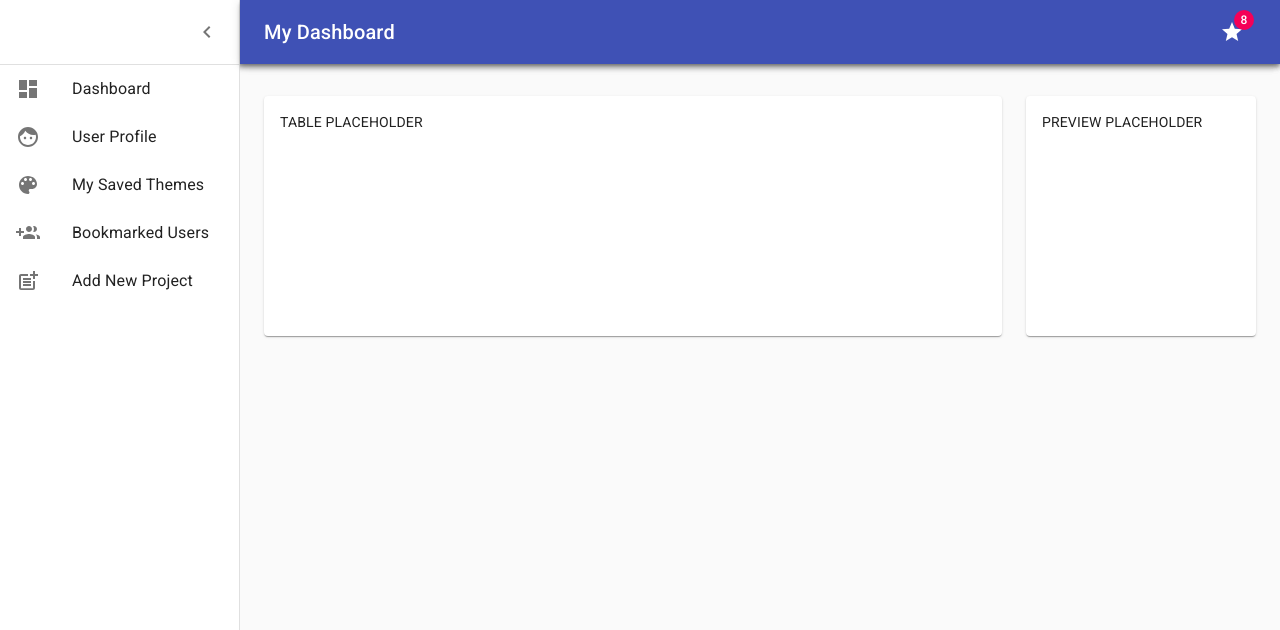
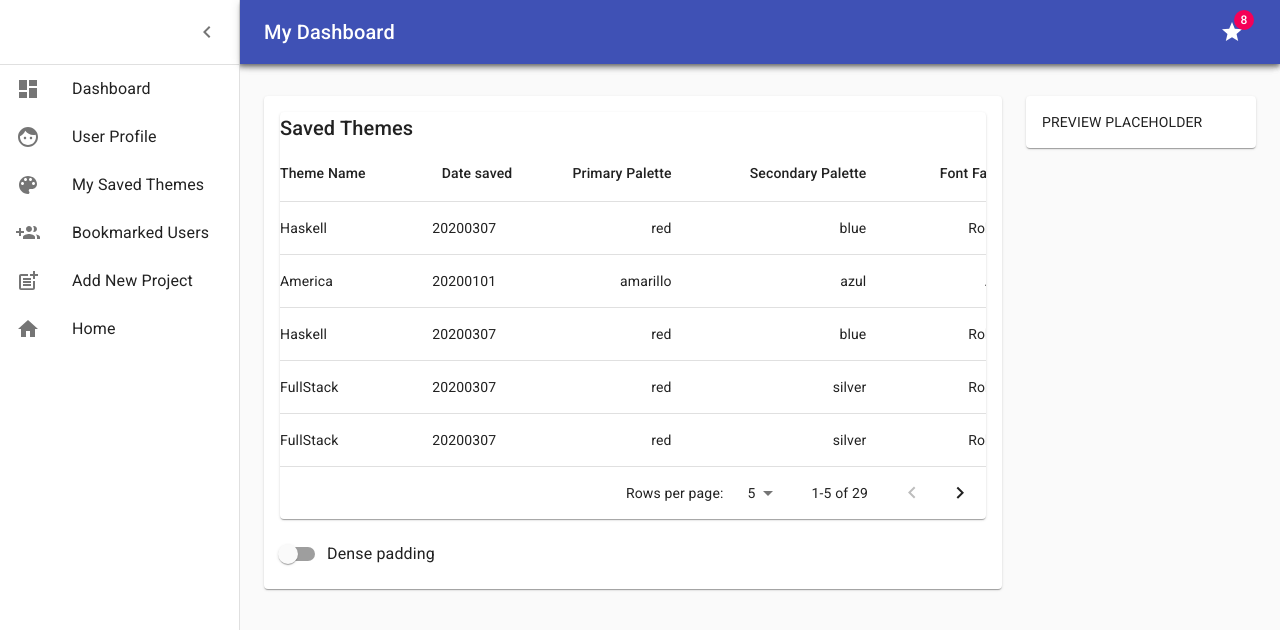
Before and after one commit to mui-toolkit/mui-toolkit, a React (Create React App) app: page /userdashboard in a window 1280 px wide. Shown: the top 630 px of the page. Built offline with nearby package versions, Linux system fonts and the light colour scheme; no server answers.

Commit message:
some linked components added

```diff
--- a/src/components/ThemesTable.js
+++ b/src/components/ThemesTable.js
@@ -24,7 +24,7 @@ function createData(
   return { themeName, createdAt, primaryPalette, secondaryPalette, typography };
 }
 
-//dummy data // would it be hard to insert a thumbnail?
+//dummy data
 const rows = [
   createData("Haskell", 20200307, "red", "blue", "Roboto"),
   createData("America", 20200101, "amarillo", "azul", "Arial"),
--- a/src/components/UserDashboard.js
+++ b/src/components/UserDashboard.js
@@ -1,9 +1,9 @@
 import React, { useState } from "react";
+import { Link } from "react-router-dom";
 import clsx from "clsx";
 import { makeStyles } from "@material-ui/core/styles";
 import CssBaseline from "@material-ui/core/CssBaseline";
 import Drawer from "@material-ui/core/Drawer";
-
 import AppBar from "@material-ui/core/AppBar";
 import Toolbar from "@material-ui/core/Toolbar";
 import List from "@material-ui/core/List";
@@ -14,7 +14,7 @@ import Badge from "@material-ui/core/Badge";
 import Container from "@material-ui/core/Container";
 import Grid from "@material-ui/core/Grid";
 import Paper from "@material-ui/core/Paper";
-import Link from "@material-ui/core/Link";
+import HomeIcon from '@material-ui/icons/Home';
 import DashboardIcon from "@material-ui/icons/Dashboard";
 import FaceIcon from "@material-ui/icons/Face";
 import PaletteIcon from "@material-ui/icons/Palette";
@@ -26,6 +26,7 @@ import PostAddIcon from "@material-ui/icons/PostAdd";
 import MenuIcon from "@material-ui/icons/Menu";
 import ChevronLeftIcon from "@material-ui/icons/ChevronLeft";
 import StarIcon from "@material-ui/icons/Star";
+import ThemesTable from "./ThemesTable";
 
 const drawerWidth = 240;
 
@@ -101,10 +102,11 @@ const useStyles = makeStyles(theme => ({
     padding: theme.spacing(2),
     display: "flex",
     overflow: "auto",
-    flexDirection: "column"
+    flexDirection: "column",
+    maxHeight: "80vh"
   },
   fixedHeight: {
-    height: 240
+    maxHeight: "80vh"
   }
 }));
 
@@ -194,11 +196,17 @@ export default function UserDashboard() {
             </ListItemIcon>
             <ListItemText primary="Bookmarked Users" />
           </ListItem>
-          <ListItem button>
+          <ListItem button component={Link} to="/design">
             <ListItemIcon>
               <PostAddIcon />
             </ListItemIcon>
             <ListItemText primary="Add New Project" />
+          </ListItem>
+          <ListItem button component={Link} to="/home">
+            <ListItemIcon>
+              <HomeIcon />
+            </ListItemIcon>
+            <ListItemText primary="Home" />
           </ListItem>
         </div>
         {/* <Divider />
@@ -208,11 +216,10 @@ export default function UserDashboard() {
         <div className={classes.appBarSpacer} />
         <Container maxWidth="lg" className={classes.container}>
           <Grid container spacing={3}>
-            {/* SAVED THEMES */}
+            {/* SAVED THEMES TABLE*/}
             <Grid item xs={12} md={8} lg={9}>
               <Paper className={fixedHeightPaper}>
-                {/* <TableComponent /> */}
-                TABLE PLACEHOLDER
+                <ThemesTable />
               </Paper>
             </Grid>
             {/* PREVIEW */}
```
